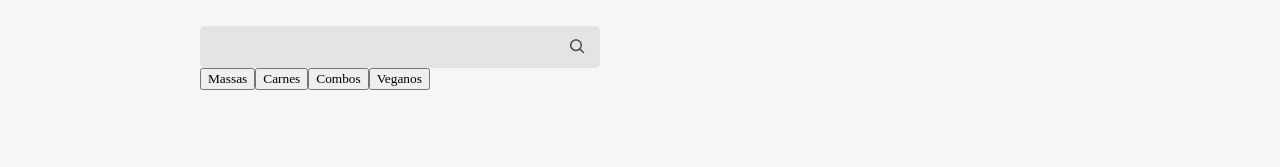
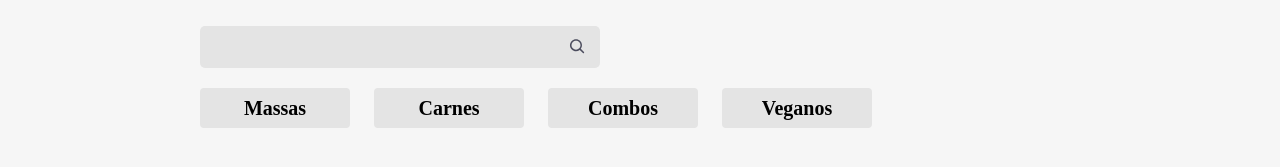
Before and after one commit to GuiMartos/restaurante, a React (Create React App) app: page / in a window 1280 px wide. Shown: the part 525-692 px from the top of the page. Built offline with nearby package versions, Linux system fonts and the light colour scheme; a web font is replaced by a local one.

Commit message:
Personalizando

```diff
--- a/src/pages/Cardapio/Filtros/Filtros.module.scss
+++ b/src/pages/Cardapio/Filtros/Filtros.module.scss
@@ -0,0 +1,27 @@
+@import "styles/variaveis";
+
+.filtro {
+  display: flex;
+  gap: 24px;
+  flex-wrap: wrap;
+  margin: 20px 0;
+  &__filtro {
+    align-items: center;
+    background-color: $grey;
+    border: none;
+    border-radius: 4px;
+    display: flex;
+    font-size: 1.25rem;
+    font-weight: bold;
+    height: 40px;
+    justify-content: center;
+    width: 150px;
+    &--ativo {
+      background-color: $blue;
+      color: white;
+    }
+    &:hover {
+      cursor: pointer;
+    }
+  }
+}
--- a/src/pages/Cardapio/Filtros/index.tsx
+++ b/src/pages/Cardapio/Filtros/index.tsx
@@ -11,9 +11,9 @@
 
     return(
 
-        <div>
+        <div className={styles.filtro}>
             {filtros.map((opcao) =>(
-                <button key={opcao.id}>
+                <button className={styles.filtro__filtro} key={opcao.id}>
                     {opcao.label}
                 </button>
             ))}
```
